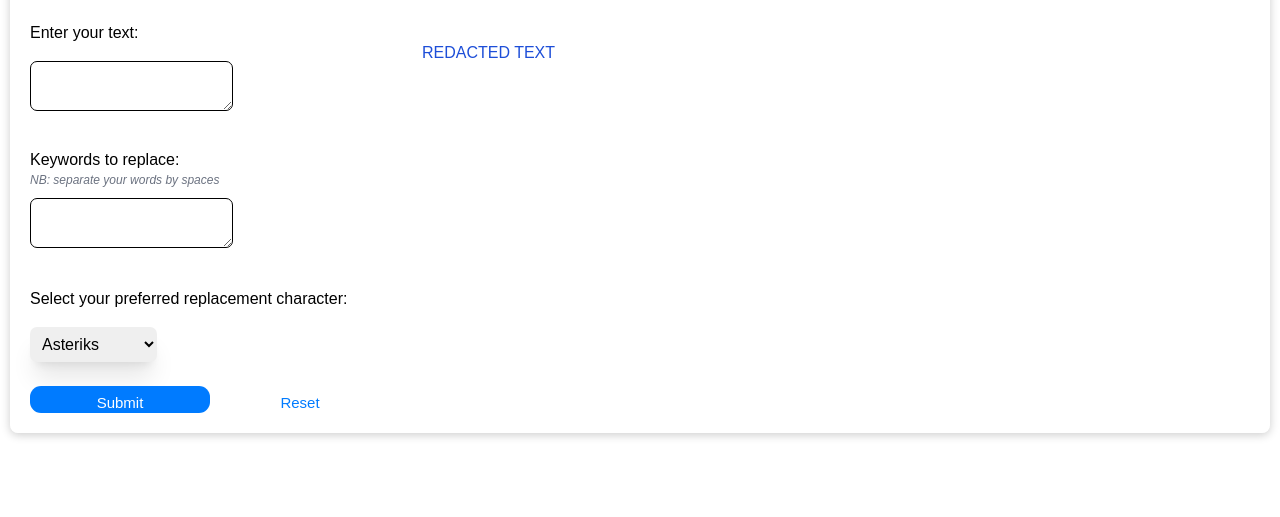
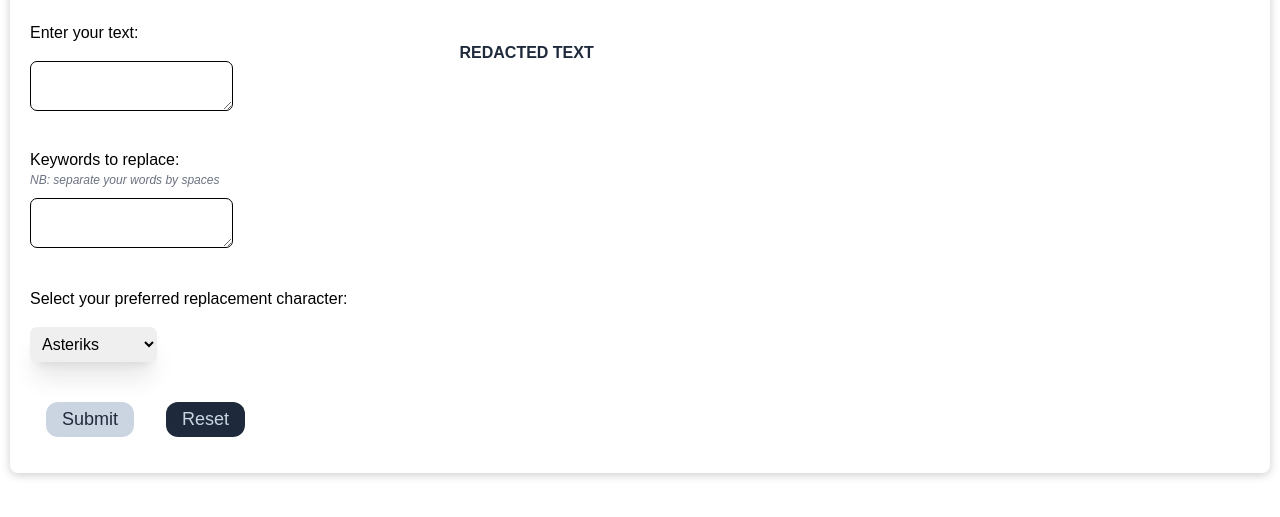
Before and after one commit to Amiele2006/Radacter_app, a plain HTML site: page index.html in a window 1280 px wide. Shown: the part 73-590 px from the top of the page. Drawn offline with Linux system fonts and the light colour scheme.

Commit message:
changed: style and layout of buttons, layout of redacted text onlarger screens

```diff
--- a/index.html
+++ b/index.html
@@ -38,17 +38,19 @@
           <!-- users pick the option they would replace the text with -->
           <option value="*" selected class="p-2">Asteriks</option>
           <option value="_" class="p-2">Underscores</option>
+          <option value="$" class="p-2"> Dollar Signs</option>
+          <option value="#">Hash signs</option>
         </select>
 
-        <div class="flex justify-center items-center flex-row">
-          <button type="submit" id="submit-button" >Submit</button>
-          <button type="button" id="reset-button">Reset</button>
+        <div class="flex items-center flex-row">
+          <button type="submit" id="submit-button" class="text-slate-800 bg-slate-300 flex items-center m-4 p-4 rounded-xl text-center hover:text-neutral-900">Submit</button>
+          <button type="button" id="reset-button" class="bg-slate-800 text-slate-300 flex items-center m-4 p-4 rounded-xl hover:text-white">Reset</button>
         </div>
       </form>
 
-      <div id="output" class="pt-5 max-w-full max-h-full">
+      <div id="output" class="pt-5 ml-20 max-h-full">
         <!-- The output will be displayed here -->
-        <h1 class="text-blue-700">REDACTED TEXT</h1>
+        <h1 class="text-slate-800 font-bold">REDACTED TEXT</h1>
 
         <p id="output-text"></p>
       </div>
--- a/script.js
+++ b/script.js
@@ -7,12 +7,11 @@ document.getElementById('replace-form').addEventListener('submit', function(even
   document.getElementById('output-text').innerText = output;
 });
 
-function replaceKeywords(text, keywords, replacementOptions) {
+function replaceKeywords(text, keywords, replacementChar) {
   var words = text.split(' ');
   for (var i = 0; i < words.length; i++) {
     if (keywords.includes(words[i])) {
-      var randomIndex = Math.floor(Math.random() * replacementOptions.length);
-      words[i] = replacementOptions[randomIndex].trim();
+      words[i] = replacementChar.repeat(words[i].length);
     }
   }
   return words.join(' ');
--- a/style.css
+++ b/style.css
@@ -48,39 +48,23 @@ textarea {
 }
 
 #submit-button{
-    padding: 6px;
-    width:180px;
-    height:27px;
-    background-color: #007bff;
-    color: #fff;
+    height:35px;
     border: none;
     cursor: pointer;
-    border-radius:11px;
-    text-align: center;
-    font-size:15px;
+    font-size:18px;
 }
 
 #reset-button{
-    padding: 6px;
-    width:180px;
-    height:27px;
-    background-color:#fff ;
-    color: #007bff;
+    height:35px;
     border: none;
     cursor: pointer;
-    border-radius:11px;
-    text-align: center;
-    font-size:15px;
+    font-size:18px;
 }
 
 #replacement-char{
   border-radius:7px;
 }
 
-button:hover {
-    background-color: #0056b3;
-}
-
 #output {
     max-width: 800px;
 }
```
Also changed, not shown: output.css.
